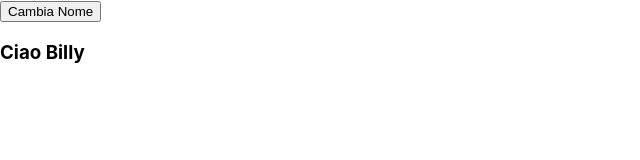
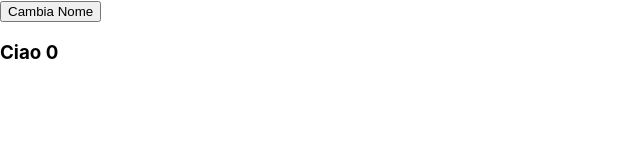
Before and after one commit to fabioPsc/app-react, a React (Create React App) app: page / in a window 1280 px wide. Shown: the top 160 px of the page, without its empty margins (0-640 px from the left). Built offline with nearby package versions, Linux system fonts and the light colour scheme.

Commit message:
cambiato il testo con un numero che va ad incrementarsi

```diff
--- a/src/App.js
+++ b/src/App.js
@@ -1,21 +1,22 @@
 /* import logo from './logo.svg'; */
 import './App.css';
 /* import VideoText from './VideoText'; */
+//CONCETTO DI STATE
 import {useState} from 'react';
 
 function App() {
 
-  const [nome, setNome] = useState('Billy')
-  const cambiaNome = () => {
-    setNome('Johnny')
-    /* console.log(nome) */
+  const [numero, setNumero] = useState(0)
+  const aumentaNumero = () => {
+    setNumero(numero + 7)
+    console.log(numero)
   }
 
 return (
   <div className="App">
 
-    <button onClick= {cambiaNome} >Cambia Nome</button>
-      <h3>Ciao {nome} </h3>
+    <button onClick= {aumentaNumero} >Cambia Nome</button>
+      <h3>Ciao {numero} </h3>
   </div>
   );
 
```
